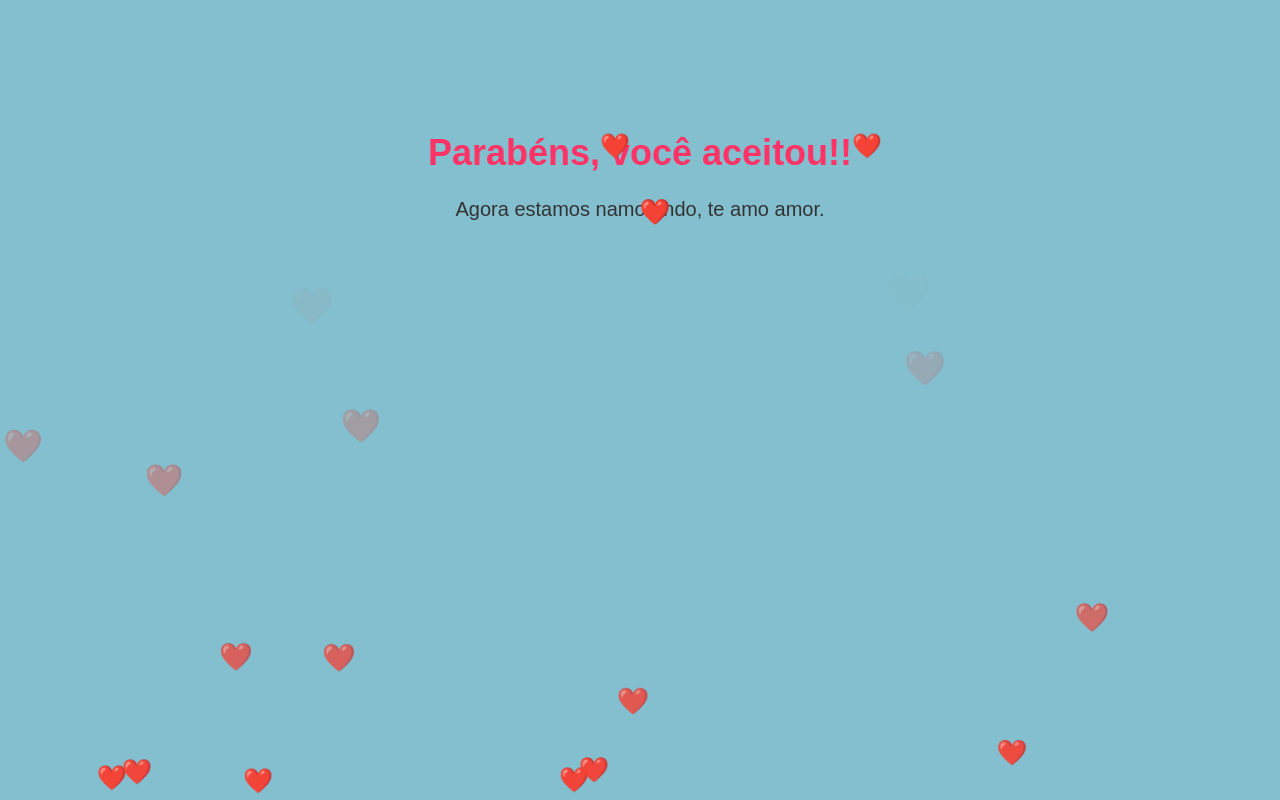
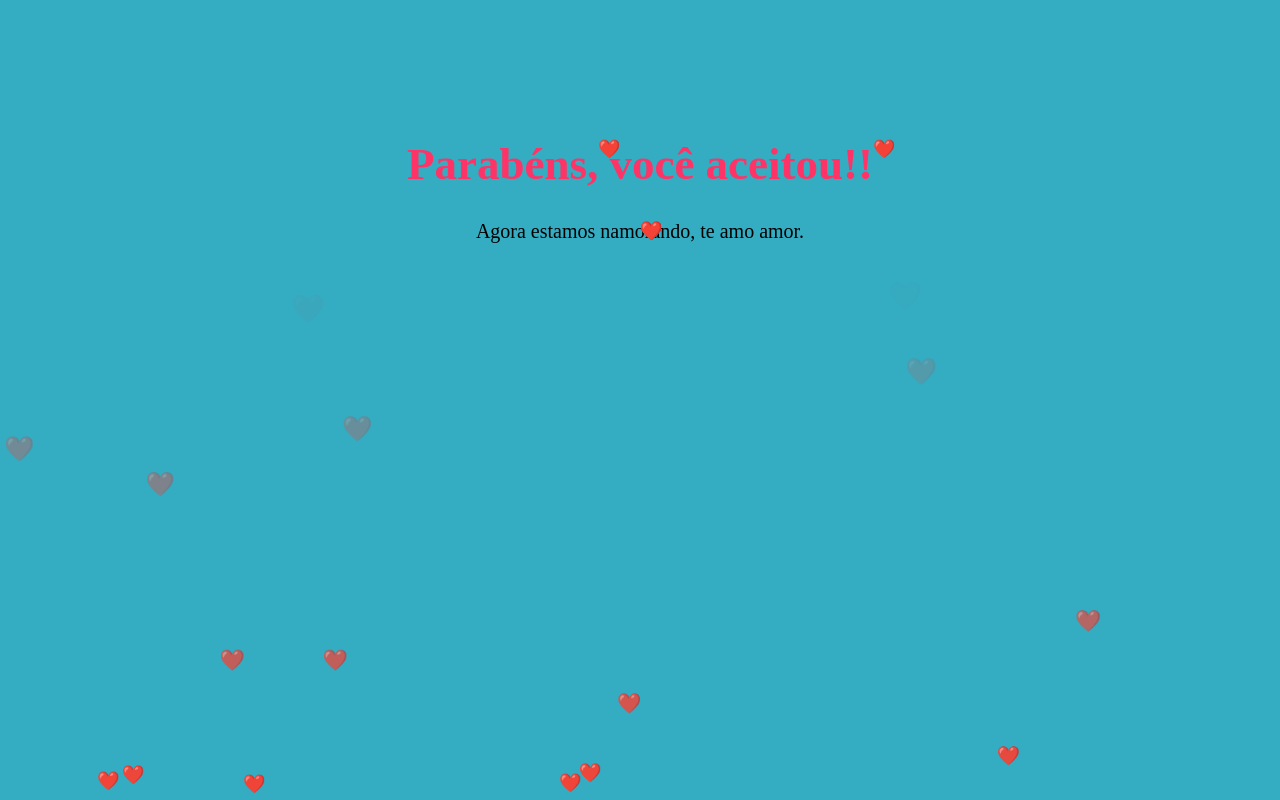
Before and after one commit to brunofilhoo/ser-se, a plain HTML site: page quem sabe.html in a window 1280 px wide. Drawn offline with Linux system fonts and the light colour scheme.

Commit message:
Update quem sabe.html

```diff
--- a/quem sabe.html
+++ b/quem sabe.html
@@ -3,23 +3,23 @@
   <head>
     <meta charset="UTF-8" />
     <meta name="viewport" content="width=device-width, initial-scale=1.0" />
-    <title>Te amo amor</title>
+    <title>Oii amor</title>
   </head>
 
   <style>
     body {
-      background-color: rgba(60, 155, 179, 0.635);
-      font-family: Arial, sans-serif;
+      background-color: rgb(52, 172, 194);
+      font-family: serif, sans-serif;
       text-align: center;
       padding: 100px;
     }
     h1 {
-      font-size: 36px;
+      font-size: 45px;
       color: #f36;
     }
     p {
       font-size: 20px;
-      color: #333;
+      color: #000000;
     }
     .heart {
       color: #ff3366;
@@ -48,7 +48,7 @@
     }
     .heart {
       position: absolute;
-      font-size: 24px;
+      font-size: 18px;
       color: red;
       animation: float 5s infinite ease-in-out;
     }
@@ -65,8 +65,7 @@
   </style>
   <body>
     <h1>
-      Parabéns,<span class="heart">❤️</span> você aceitou!!<span
-        class="heart"
+      Parabéns,<span class="heart">❤️</span> você aceitou!!<span class="heart"
         >❤️</span
       >
     </h1>
```
